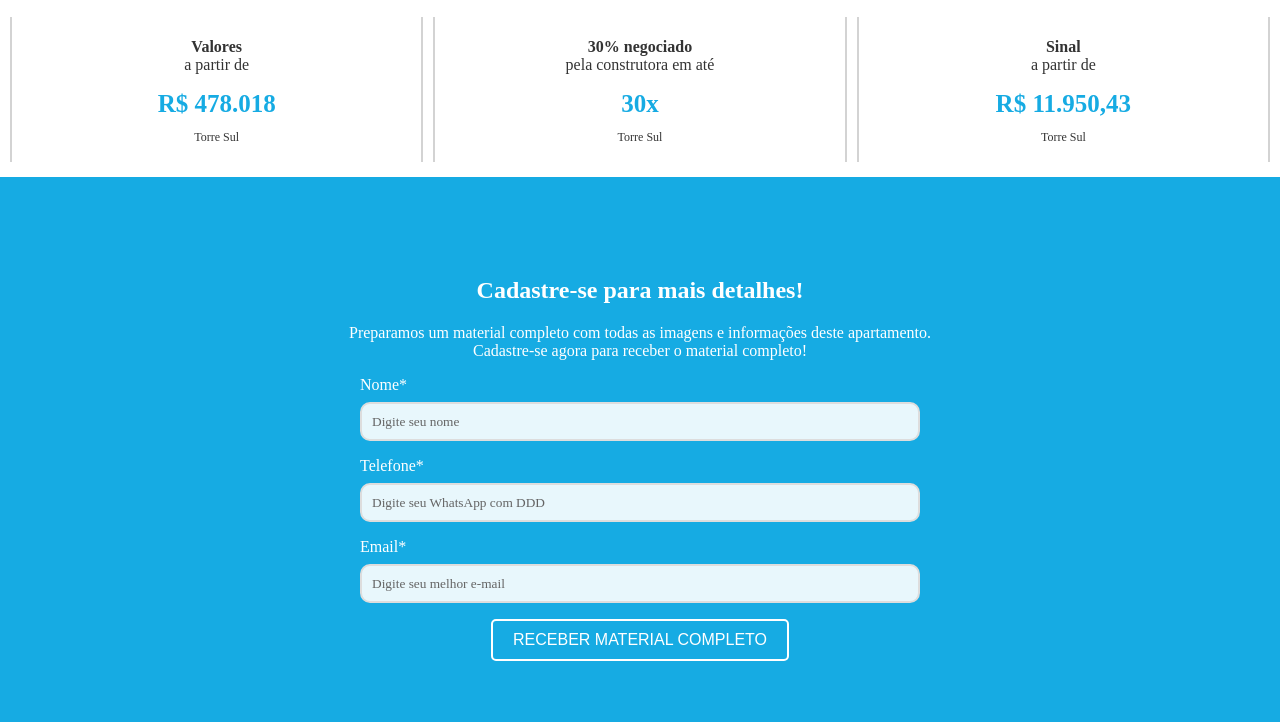
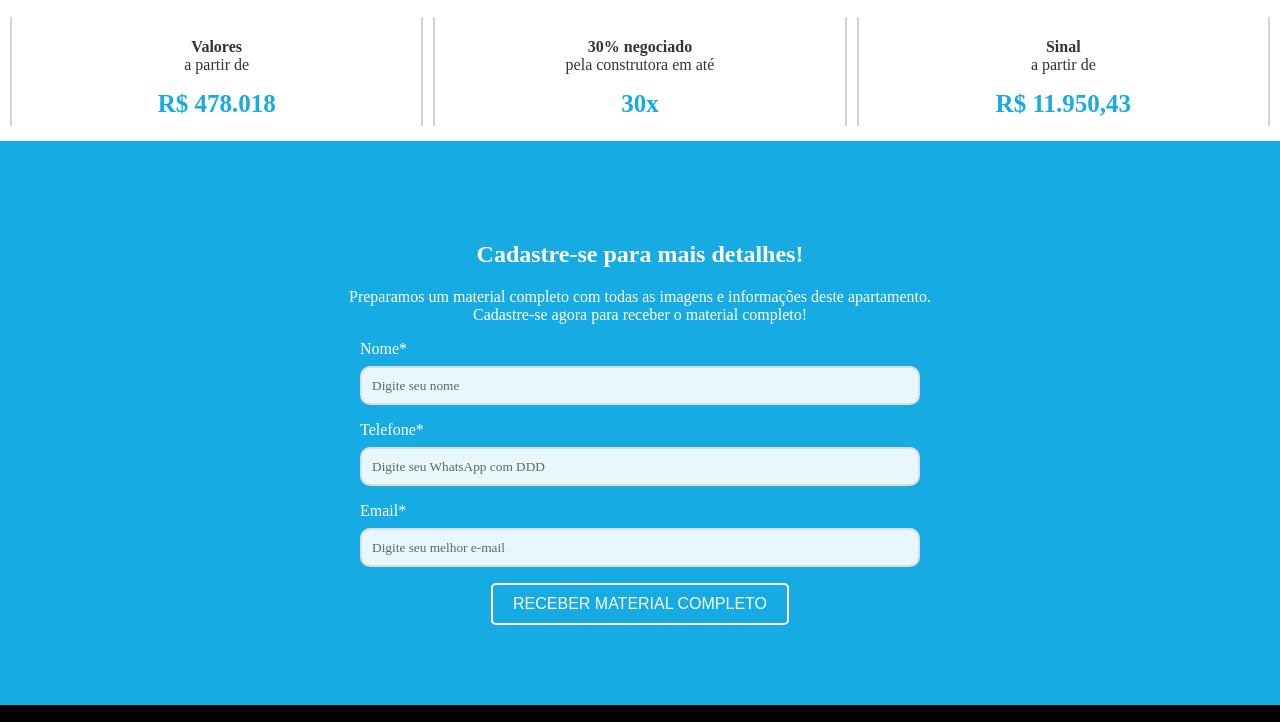
Before and after one commit to G3Midia/lake-boulevard, a website: page index.html in a window 1280 px wide. Shown: the part 1782-2504 px from the top of the page. Drawn offline with nearby package versions, Linux system fonts and the light colour scheme; a script that the page names is missing.

Commit message:
Update index.html

```diff
--- a/index.html
+++ b/index.html
@@ -137,17 +137,14 @@ e muito mais...</p>
     <div class="valorescol">
       <p><b>Valores</b><br>a partir de</p>
       <p class="preço" style="font-weight: bold; font-size: 25px; margin: 3px; color: #16abe3;">R$ 478.018</p>
-      <p style="font-size: 12px;">Torre Sul</p>
     </div>
     <div class="valorescol">
       <p><b>30% negociado</b><br>pela construtora em até</p>
       <p class="preço" style="font-weight: bold; font-size: 25px; margin: 3px; color: #16abe3;">30x</p>
-      <p style="font-size: 12px;">Torre Sul</p>
     </div>
     <div class="valorescol">
       <p><b>Sinal</b><br>a partir de</p>
       <p class="preço" style="font-weight: bold; font-size: 25px; margin: 3px; color: #16abe3;">R$ 11.950,43</p>
-      <p style="font-size: 12px;">Torre Sul</p>
     </div>
  </section>
   <section id="cadastro">
```
